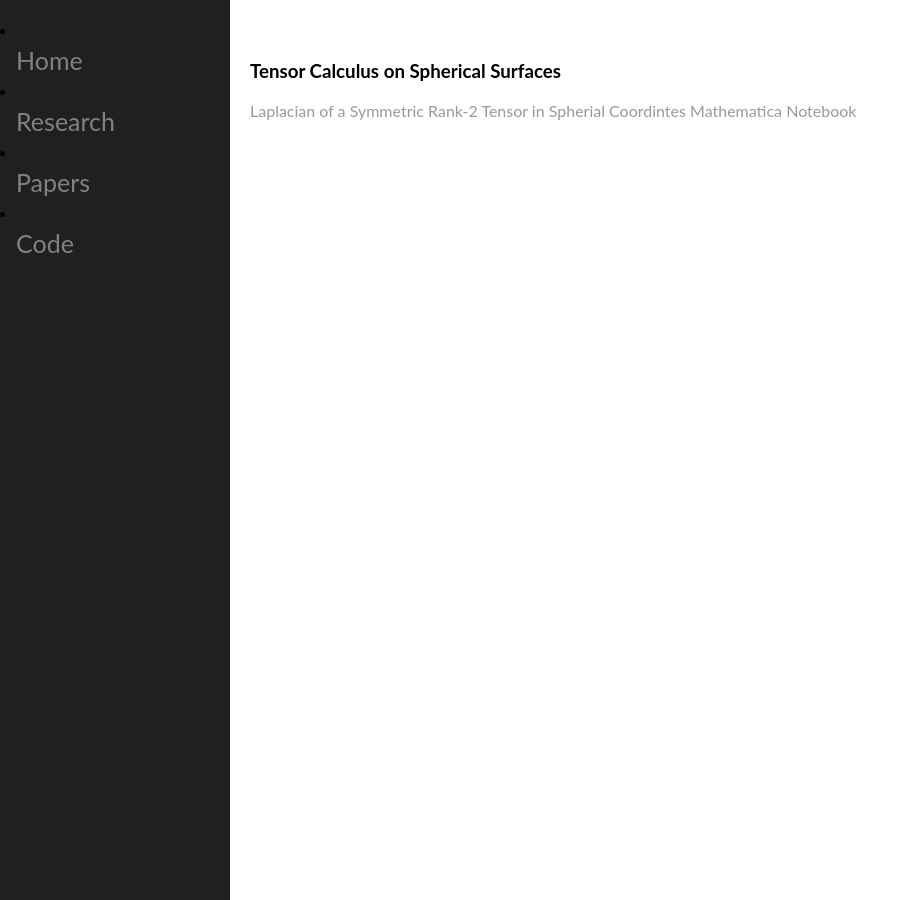
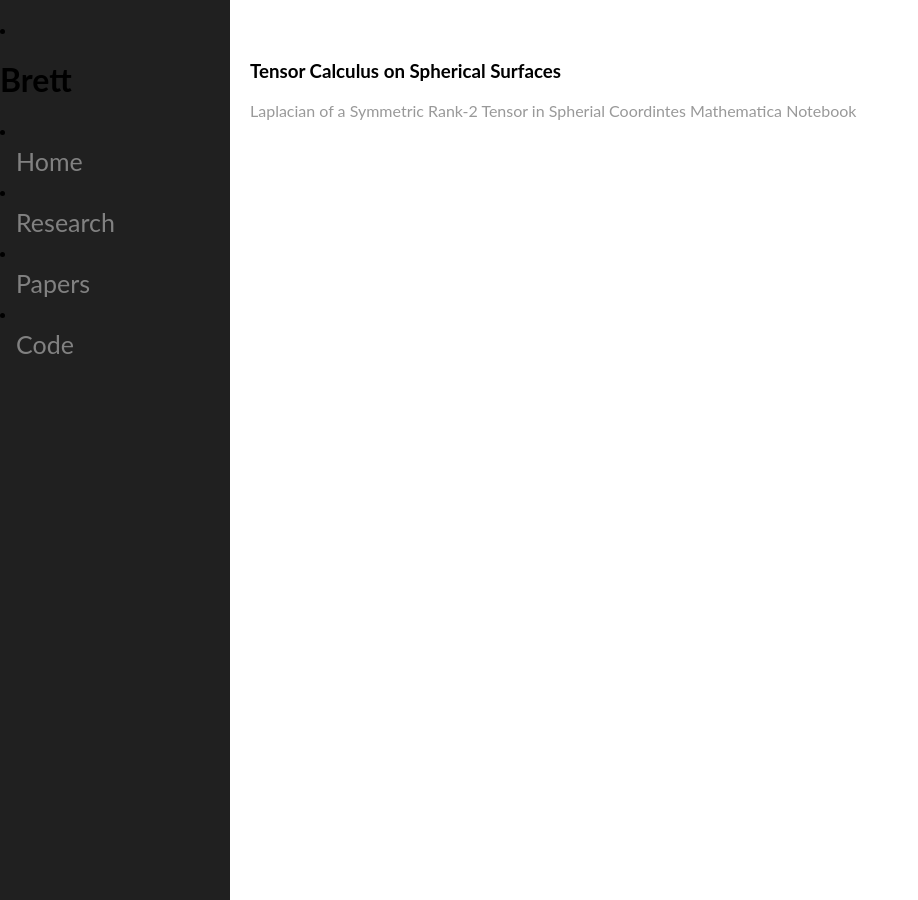
Before and after one commit to mckimb/mckimb.github.io, a Jekyll site: the page built from code/index.html, in a window 1280 px wide. Shown: the whole page, without its empty margins (0-918 px from the left). Built offline with Jekyll 4.4.1, drawn with Linux system fonts in a browser that asks for light colours.

Commit message:
Update default.html
Add "Brett" to sidebar

```diff
--- a/_layouts/default.html
+++ b/_layouts/default.html
@@ -9,7 +9,7 @@
 		</head>
 		<body>
 			<div class="sidenav">
-
+				<li><h1>Brett</li></h1></li>
 				<li><a href="/">Home</a></li>
   				<li><a href="/research">Research</a></li>
   				<li><a href="/papers">Papers</a></li>
```
